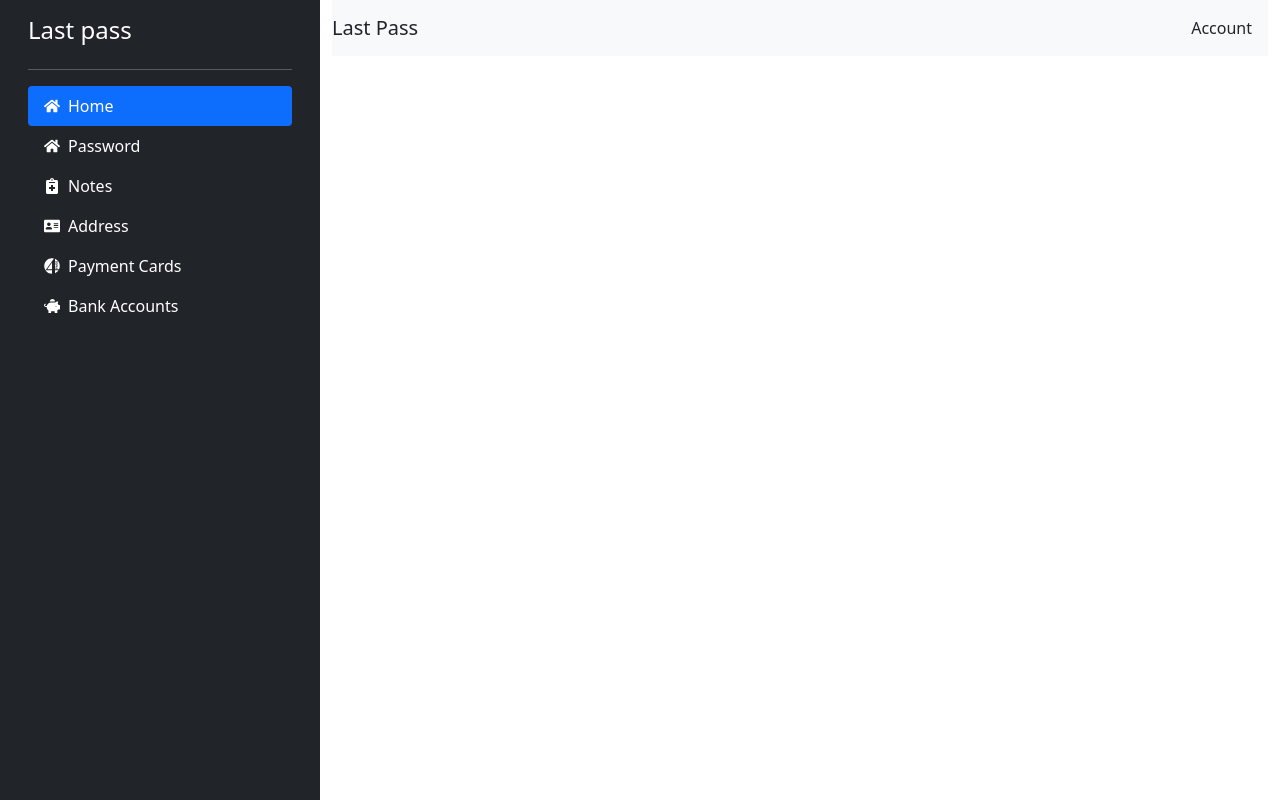
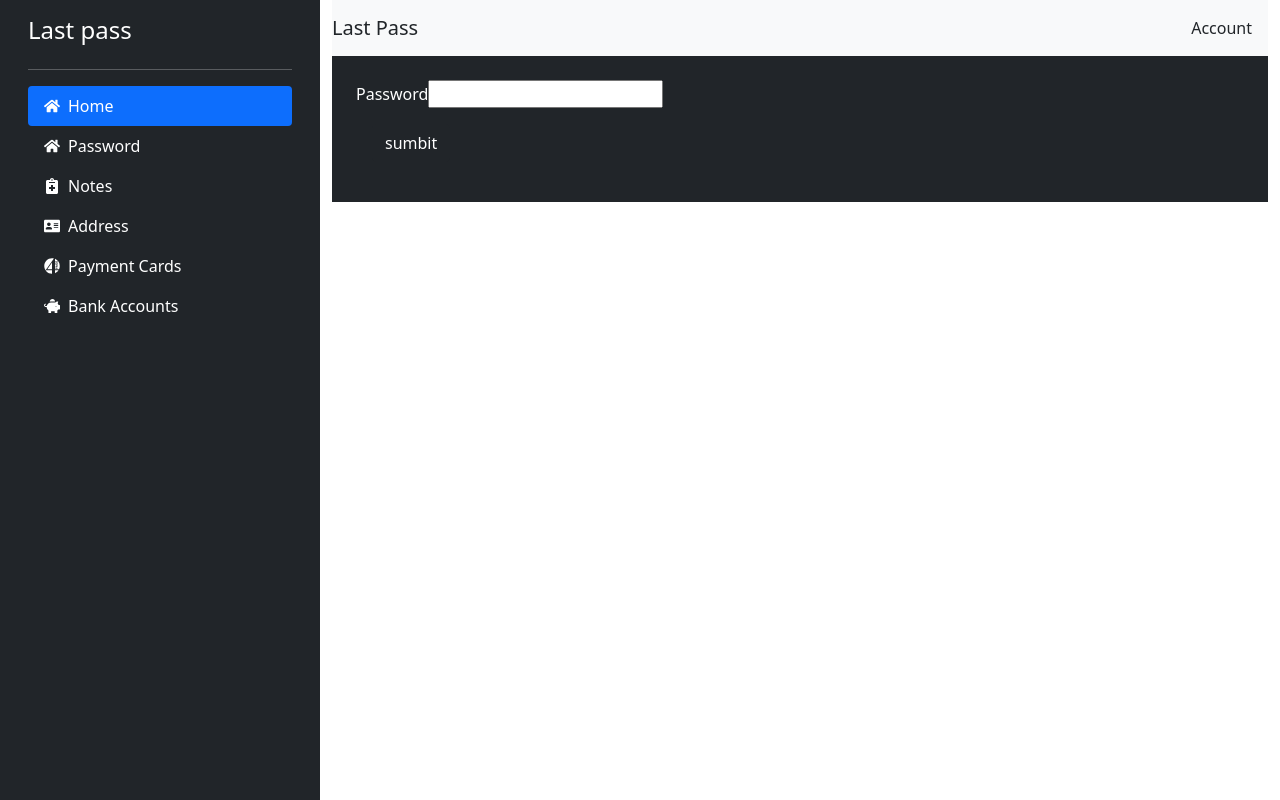
Before and after one commit to LUCIFER-dev-king/Password-Manager, a React (Create React App) app: page / in a window 1280 px wide. Built offline with nearby package versions, Linux system fonts and the light colour scheme.

Commit message:
updated ui

```diff
--- a/src/Routes.js
+++ b/src/Routes.js
@@ -9,7 +9,7 @@ export default function Routes() {
   return (
     <BrowserRouter>
       <Switch>
-        <Route path='/' exact component={Base} />
+        <Route path='/' exact component={Home} />
         <Route path='/signin' exact component={SignIn} />
         <Route path='/signup' exact component={SignUp} />
       </Switch>
--- a/src/pages/core/Base.js
+++ b/src/pages/core/Base.js
@@ -68,7 +68,7 @@ const Base = ({ children }) => {
         </div>
         <div className='col-md-9'>
           <Header></Header>
-          <div>{children}</div>
+          <div className='bg-dark text-white p-4'>{children}</div>
         </div>
       </div>
     </div>
--- a/src/pages/core/Home.js
+++ b/src/pages/core/Home.js
@@ -41,7 +41,6 @@ const Home = () => {
 
   return (
     <Base>
-      <div className='container fluid'>
       <div>
         <label htmlFor='password'>Password</label>
         <input
@@ -53,7 +52,6 @@ const Home = () => {
       <button className='btn btn-dark m-3' onClick={onSubmit}>
         sumbit
       </button>
-      </div>
     </Base>
   );
 };
```
Lines whose indentation alone changed are shown as unchanged.
